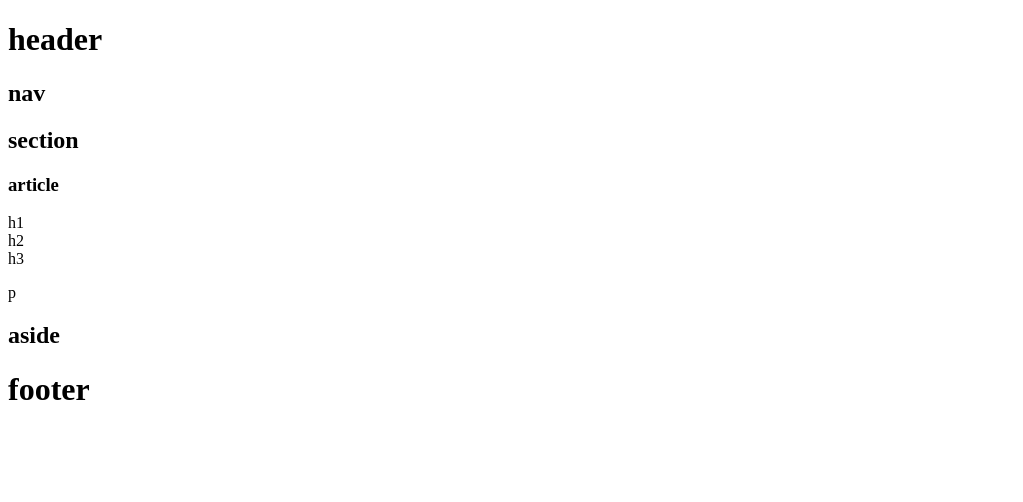
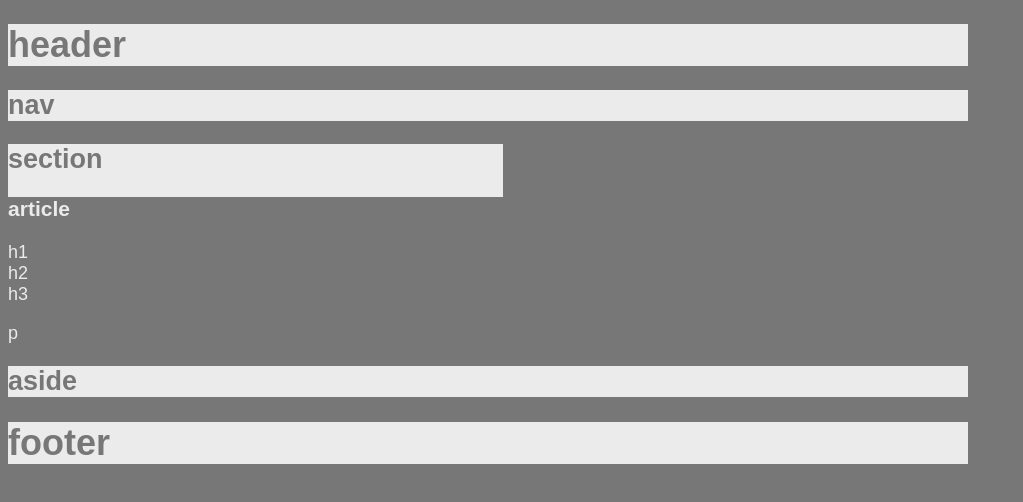
Before and after one commit to Leostino/hw-wireframe, a plain HTML site: page index.html in a window 1280 px wide. Shown: the whole page, without its empty margins (0-1023 px from the left). Drawn offline with Linux system fonts and the light colour scheme.

Commit message:
tags-styled

```diff
--- a/index.html
+++ b/index.html
@@ -3,16 +3,16 @@
     <head>
         <meta charset="UTF-8">
         <title>easier-homework</title>
-        <!--Link to css-->
+        <link rel="stylesheet" type="text/css" href="style.css">
     </head>
     <body>
-        <header>
+        <header class="deco">
             <h1>header</h1>
         </header>
-        <nav>
+        <nav class="deco">
             <h1>nav</h1>
         </nav>
-        <section>
+        <section class="deco">
             <h1>section</h1>
             <article>
                 <h1>article</h1>
@@ -23,10 +23,10 @@
 
             </article>
         </section>
-        <aside>
+        <aside class="deco">
             <h1>aside</h1>
         </aside>
-        <footer>
+        <footer class="deco">
             <h1>footer</h1>
         </footer>
 
--- a/style.css
+++ b/style.css
@@ -0,0 +1,21 @@
+body {
+    font-family: Arial, Helvetica, sans-serif;
+    color: #777;
+    background: #777;
+    width: 960px;
+    font-size: 18px;
+}
+.deco {
+    background: #ebebeb;
+}
+article {
+color: #ebebeb;
+background: #777;
+}
+h1 p {
+    color: #777;
+    background: #ebebeb;
+}
+section {
+    width: 495px;
+}
```
